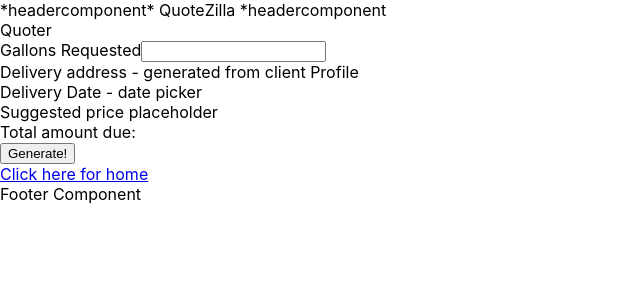
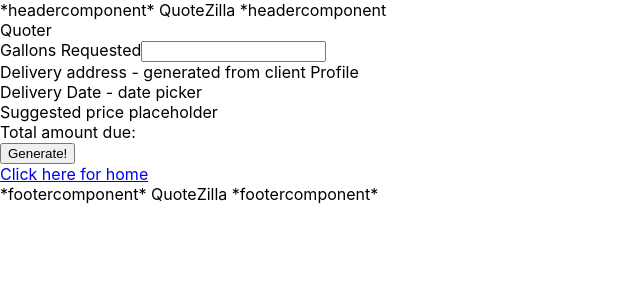
Before and after one commit to youngwillyum/quoter2, a React (Create React App) app: page /quoter in a window 1280 px wide. Shown: the top 300 px of the page, without its empty margins (0-640 px from the left). Built offline with nearby package versions, Linux system fonts and the light colour scheme.

Commit message:
Update FooterComponent
just made a small change to style the footer the same as the header for a better placeholder value

```diff
--- a/src/components/FooterComponent.js
+++ b/src/components/FooterComponent.js
@@ -2,7 +2,7 @@
 
 function Footer(){
   return(
-    <div>Footer Component</div>
+    <div>*footercomponent* QuoteZilla *footercomponent*</div>
   )
 }
 
```
